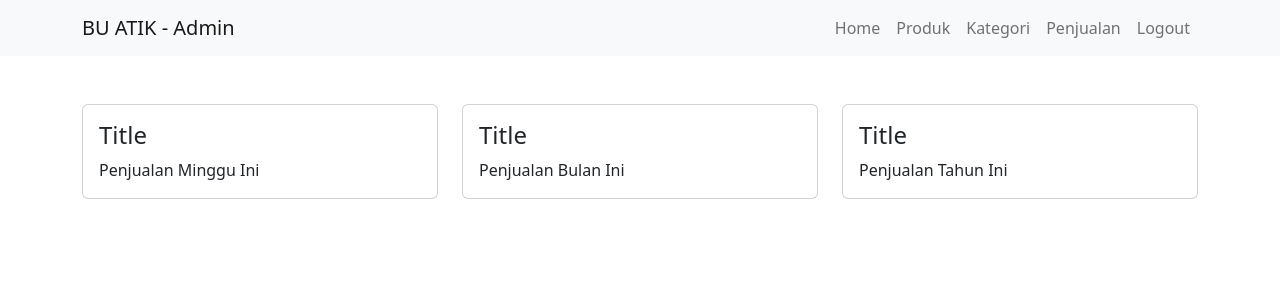
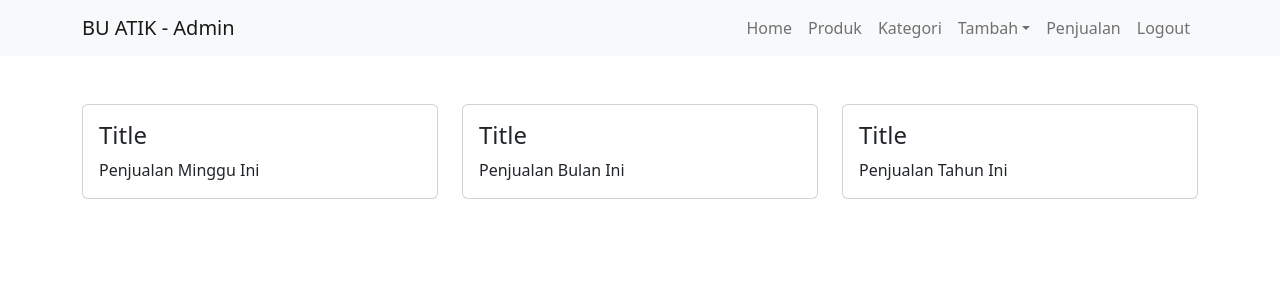
Before and after one commit to teguhsaint/buatik, a PHP site: page /index.php in a window 1280 px wide. Shown: the top 300 px of the page. Run offline with PHP 8.4, Linux system fonts and the light colour scheme.

Commit message:
Update index.php

```diff
--- a/index.php
+++ b/index.php
@@ -13,7 +13,7 @@ include 'pages/koneksi.php';
     <!-- Bootstrap CSS v5.2.1 -->
     <link href="https://cdn.jsdelivr.net/npm/bootstrap@5.2.1/dist/css/bootstrap.min.css" rel="stylesheet" integrity="sha384-iYQeCzEYFbKjA/T2uDLTpkwGzCiq6soy8tYaI1GyVh/UjpbCx/TYkiZhlZB6+fzT" crossorigin="anonymous">
     <link rel="stylesheet" href="assets/rich/richtext.min.css">
-    <link rel='stylesheet' href='https://cdnjs.cloudflare.com/ajax/libs/font-awesome/6.2.1/css/all.min.css' integrity='sha512-MV7K8+y+gLIBoVD59lQIYicR65iaqukzvf/nwasF0nqhPay5w/9lJmVM2hMDcnK1OnMGCdVK+iQrJ7lzPJQd1w==' crossorigin='anonymous'/>
+    <link rel='stylesheet' href='https://cdnjs.cloudflare.com/ajax/libs/font-awesome/6.2.1/css/all.min.css' integrity='sha512-MV7K8+y+gLIBoVD59lQIYicR65iaqukzvf/nwasF0nqhPay5w/9lJmVM2hMDcnK1OnMGCdVK+iQrJ7lzPJQd1w==' crossorigin='anonymous' />
 </head>
 
 <body>
@@ -34,6 +34,15 @@ include 'pages/koneksi.php';
                     <li class="nav-item">
                         <a class="nav-link" href="index.php?p=v_kategori">Kategori</a>
                     </li>
+                    <li class="nav-item dropdown">
+                        <a class="nav-link dropdown-toggle" href="#" id="dropdownId" data-bs-toggle="dropdown" aria-haspopup="true" aria-expanded="false">Tambah</a>
+                        <div class="dropdown-menu" aria-labelledby="dropdownId">
+                            <a class="dropdown-item" href="index.php?p=input_produk">Tambah Produk</a>
+                            <a class="dropdown-item" href="index.php?p=input_kategori">Tambah Kategori</a>
+                        </div>
+                    </li>
+
+
                     <li class="nav-item">
                         <a class="nav-link" href="index.php?p=penjualan">Penjualan</a>
                     </li>
```
